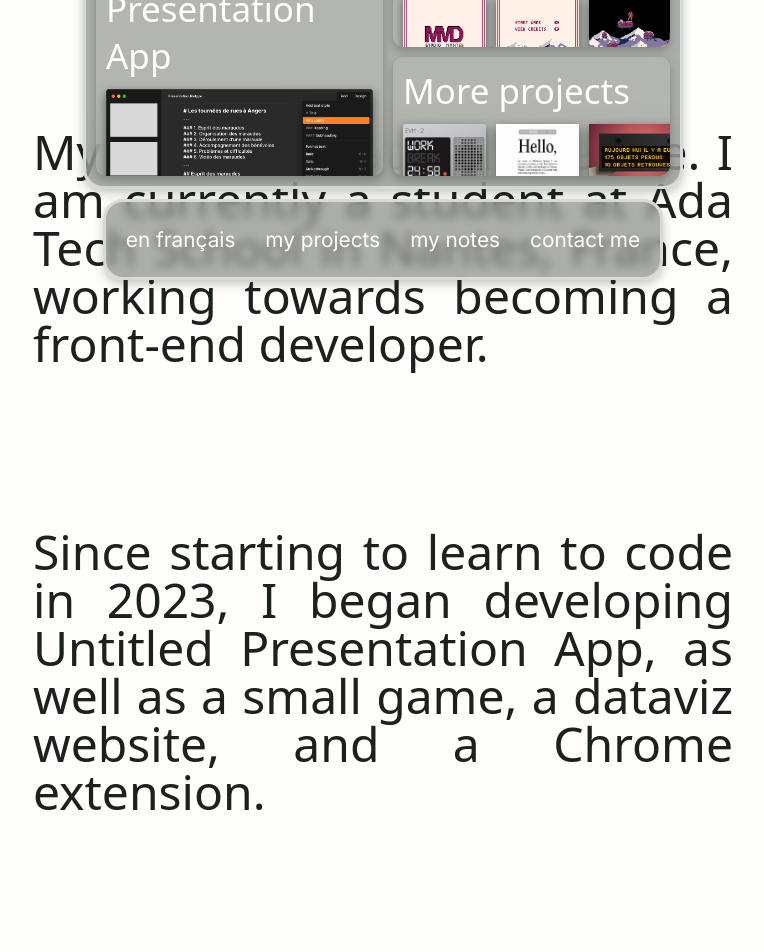
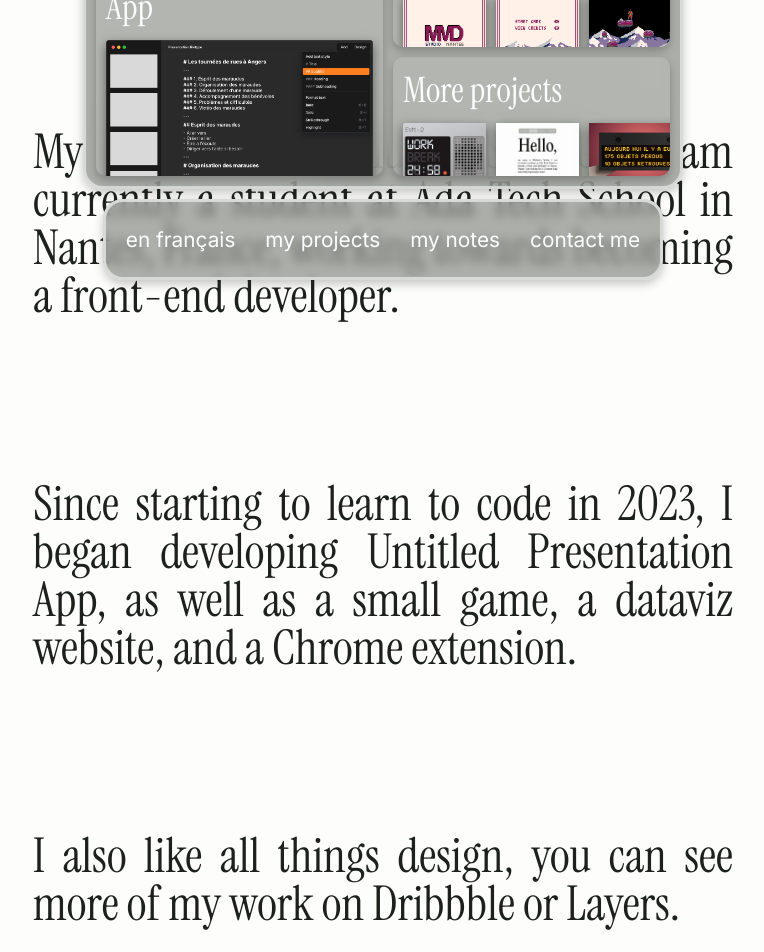
Before and after one commit to lemathurin/portfolio, a Next.js app: page /en in a window 1280 px wide. Shown: the part 480-1432 px from the top of the page, without its empty margins (257-1021 px from the left). Built offline with nearby package versions, Linux system fonts and the light colour scheme.

Commit message:
Instrument font doesn't work properly

```diff
--- a/src/app/[locale]/components/Navbar.css
+++ b/src/app/[locale]/components/Navbar.css
@@ -42,7 +42,7 @@
 .menu-text {
     color: #FCFDFC;
     text-align: justify;
-    font-family: Inter;
+    font-family: "Inter";
     font-size: 1.3rem;
     font-style: normal;
     font-weight: 400;
--- a/src/app/[locale]/layout.js
+++ b/src/app/[locale]/layout.js
@@ -17,20 +17,16 @@ export const metadata = {
   description: "Generated by create next app",
 };
 
-const EditorialNew = localFont({
-  variable: "--font-editorialnew",
-  src: "../../../public/fonts/EditorialNew-Regular.otf",
-  weight: "400",
-});
+// const EditorialNew = localFont({
+//   variable: "--font-editorialnew",
+//   src: "../../../public/fonts/EditorialNew-Regular.otf",
+//   weight: "400",
+// });
 
 export default function RootLayout({ children, params: { locale } }) {
   return (
     <html lang={locale}>
-      <body
-        className={`${inter.variable}, ${instrument.variable}, ${EditorialNew.variable}`}
-      >
-        {children}
-      </body>
+      <body className={instrument.className}>{children}</body>
     </html>
   );
 }
--- a/src/app/[locale]/page.js
+++ b/src/app/[locale]/page.js
@@ -6,23 +6,17 @@ export default function Home() {
   return (
     <div className="w-screen bg-lightMode-background flex-col justify-start items-center py-80 gap-40 inline-flex">
       <NavBar />
-      <h1 className="font-editorialNew text-lightMode-text text-9xl">
+      <h1 className="font-instrument text-lightMode-text text-9xl">
         {t("greeting")}
       </h1>
       <div className="max-w-[700px] flex-col justify-start items-start inline-flex">
-        <p className="font-instrument text-justify text-lightMode-text text-5xl">
-          {t("p-1")}
-        </p>
+        <p className="text-justify text-lightMode-text text-5xl">{t("p-1")}</p>
       </div>
       <div className="max-w-[700px] flex-col justify-start items-start inline-flex">
-        <p className="font-instrument text-justify text-lightMode-text text-5xl">
-          {t("p-2")}
-        </p>
+        <p className="text-justify text-lightMode-text text-5xl">{t("p-2")}</p>
       </div>
       <div className="max-w-[700px] flex-col justify-start items-start inline-flex">
-        <p className="font-editorialNew text-justify text-lightMode-text text-5xl">
-          {t("p-3")}
-        </p>
+        <p className="text-justify text-lightMode-text text-5xl">{t("p-3")}</p>
       </div>
     </div>
   );
--- a/tailwind.config.js
+++ b/tailwind.config.js
@@ -20,7 +20,6 @@ module.exports = {
       fontFamily: {
         inter: ["var(--font-inter)"],
         instrument: ["var(--font-instrument)"],
-        editorialNew: ["var(--font-editorialnew)"],
       },
     },
   },
```
